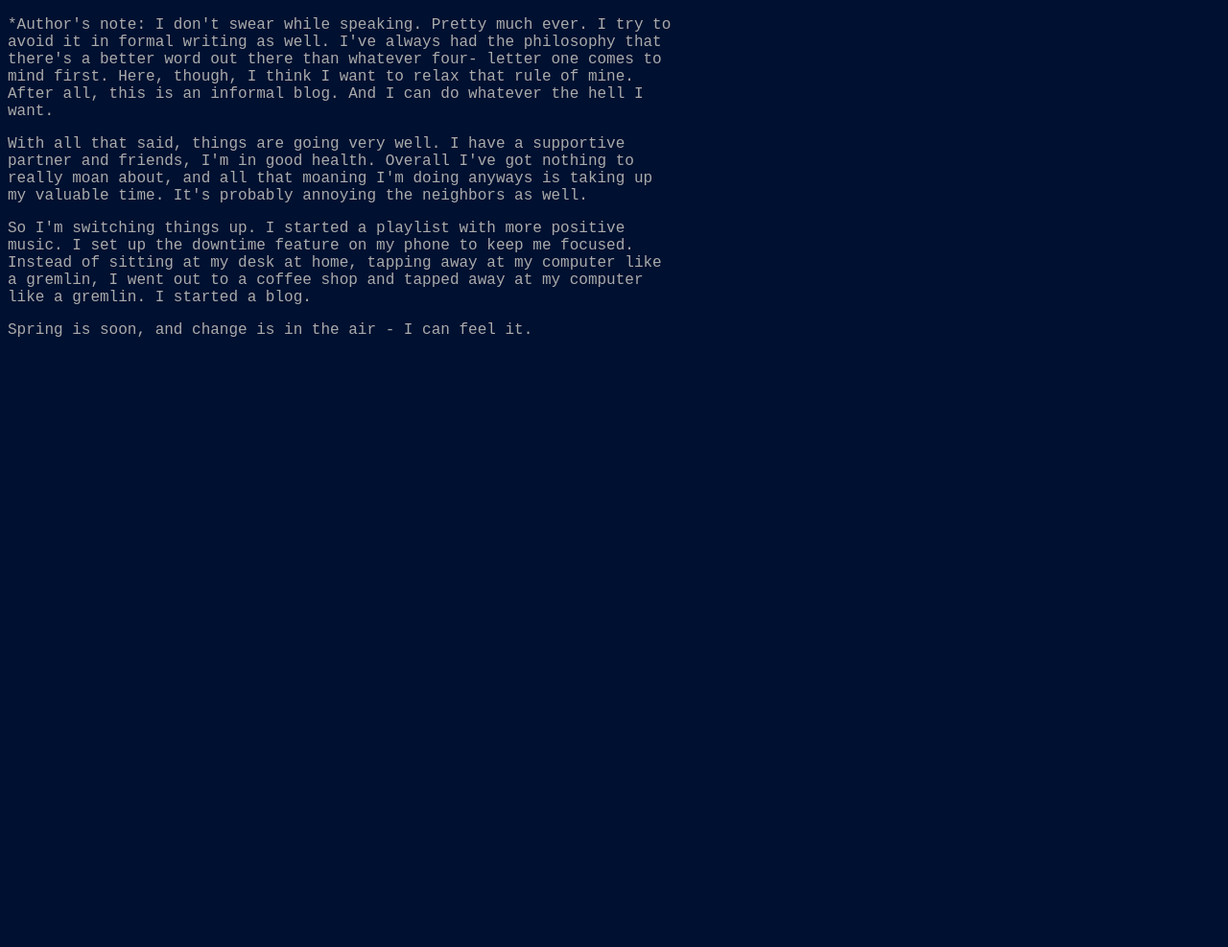
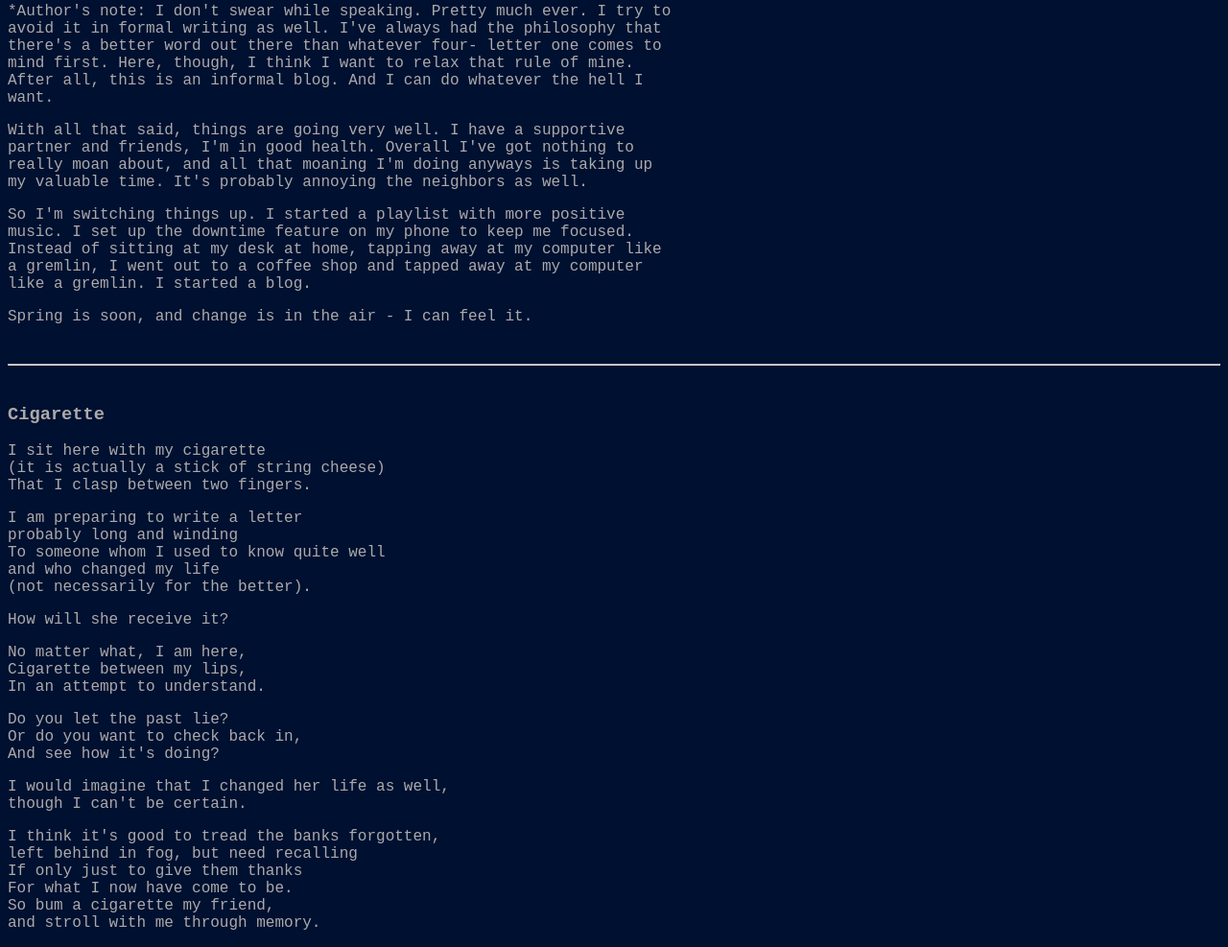
Before and after one commit to whcampbell/adventure-log-23, a plain HTML site: page index.html in a window 1280 px wide. Shown: the part 572-1559 px from the top of the page at 96% size. Before the commit the page ends 941 px from the top, so only its background shows below. Drawn offline with Linux system fonts and the light colour scheme.

Commit message:
cigarette and hr fix

```diff
--- a/index.html
+++ b/index.html
@@ -14,8 +14,8 @@ p {
 		width:55%;
 }
 hr {
-		padding-top:30px;
-		padding-bottom:30px;
+		margin-top:40px;
+		margin-bottom:40px;
 }
 </style>
 		</head>
@@ -87,6 +87,54 @@ hr {
 		Spring is soon, and change is in the air - I can feel it.
 		</p>
 
+		<hr>
+
+		<h3>Cigarette</h3>
+
+		<p>
+		I sit here with my cigarette<br>
+		(it is actually a stick of string cheese)<br>
+		That I clasp between two fingers.
+		</p>
+
+		<p>
+		I am preparing to write a letter<br>
+		probably long and winding<br>
+		To someone whom I used to know quite well<br>
+		and who changed my life<br>
+		(not necessarily for the better).
+		</p>
+
+		<p>
+		How will she receive it?
+		</p>
+
+		<p>
+		No matter what, I am here,<br>
+		Cigarette between my lips,<br>
+		In an attempt to understand.
+		</p>
+
+		<p>
+		Do you let the past lie?<br>
+		Or do you want to check back in,<br>
+		And see how it's doing?
+		</p>
+
+		<p>
+		I would imagine that I changed her life as well,<br>
+		though I can't be certain.
+		</p>
+
+		<p>
+		I think it's good to tread the banks forgotten,<br>
+		left behind in fog, but need recalling<br>
+		If only just to give them thanks<br>
+		For what I now have come to be.<br>
+		So bum a cigarette my friend,<br>
+		and stroll with me through memory.
+		</p>
+
 		</body>
 
 </html>
```
